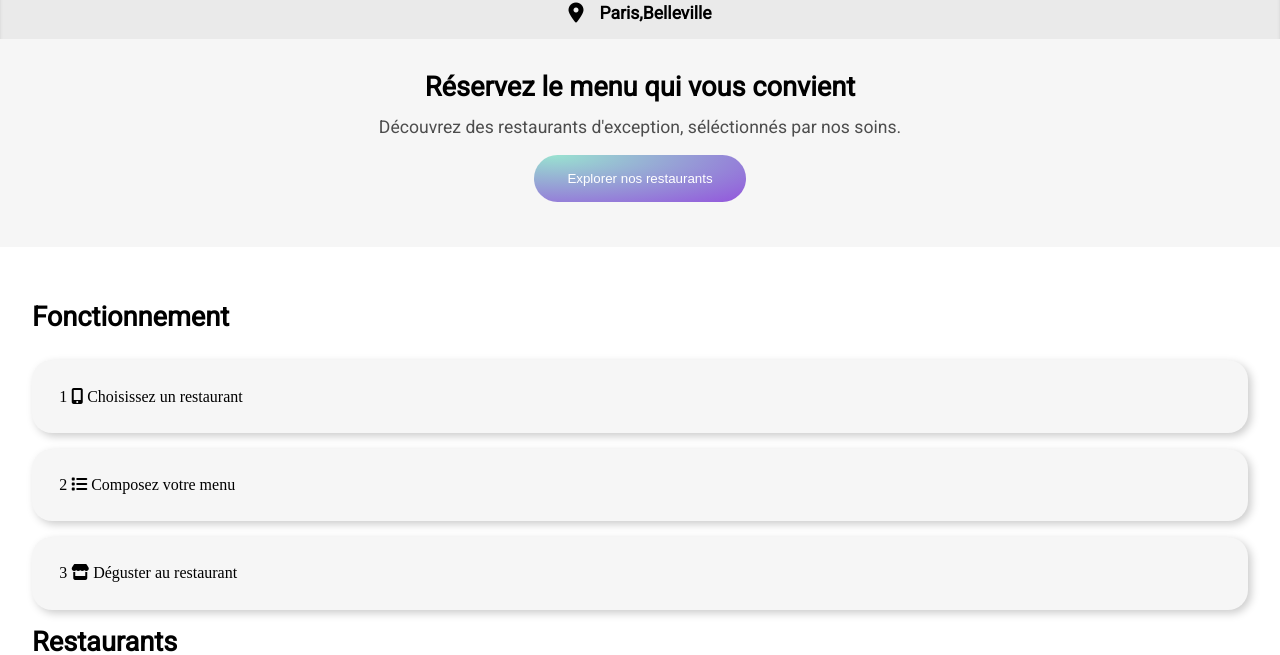
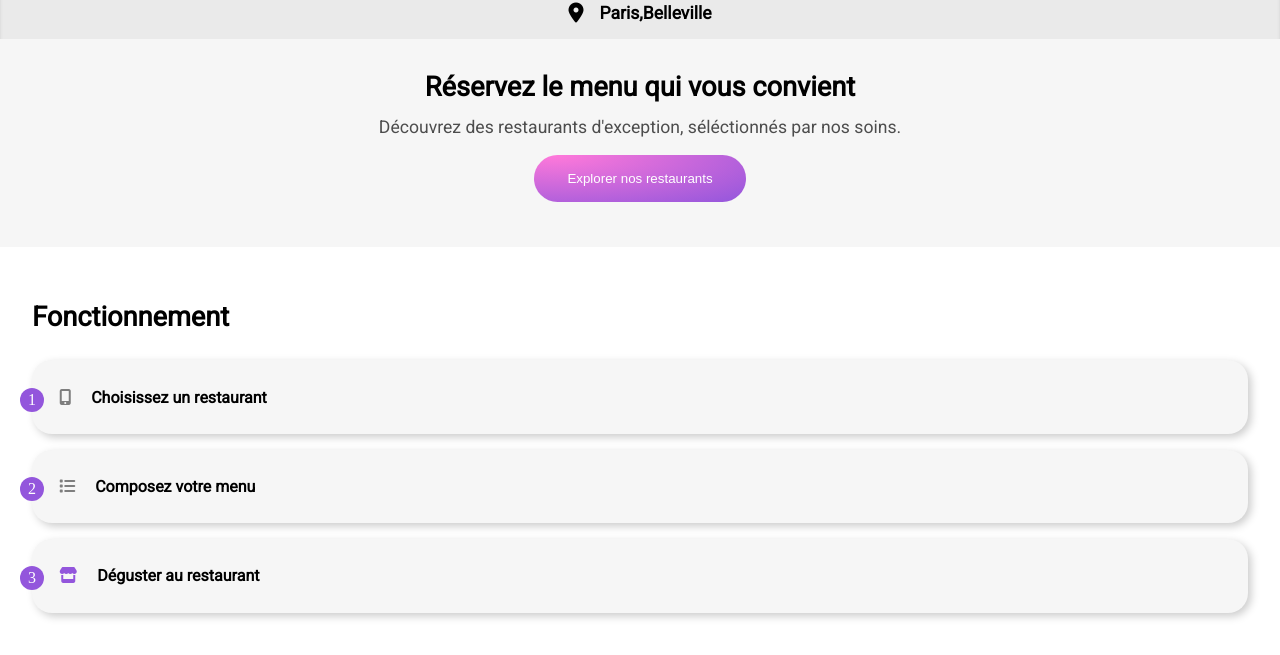
Before and after one commit to brianthiely/Css_animations_OhmyFood, a website: page index.html in a window 1280 px wide. Shown: the part 72-727 px from the top of the page. Drawn offline with Linux system fonts and the light colour scheme; a web font is replaced by a local one.

Commit message:
section function sass finish

```diff
--- a/index.html
+++ b/index.html
@@ -33,11 +33,11 @@
             <h2 class="function__title">Fonctionnement</h2>
             <ol class="function-list">
                 <li class="function-list__step">
-                    <i class="fas fa-mobile-alt function-list__icone"></i>
+                <i class="fas fa-mobile-alt function-list__icone"></i>
                 <span class="function-list__text">Choisissez un restaurant</span></li>
                 <li class="function-list__step"><i class="fas fa-list function-list__icone"></i>
                 <span class="function-list__text">Composez votre menu</span></li>
-                <li class="function-list__step"><i class="fas fa-store function-list__icone"></i>
+                <li class="function-list__step"><i class="fas fa-store function-list__icone--purple"></i>
                 <span class="function-list__text">Déguster au restaurant</span></li>
             </ol>
         </section>
--- a/sass/base/_typography.scss
+++ b/sass/base/_typography.scss
@@ -10,3 +10,8 @@ h2, h3, p {
     margin: 0;
     padding: 0;
 }
+
+.function-list__text {
+    font-family: Roboto;
+    font-weight: bold;
+}
--- a/sass/main.scss
+++ b/sass/main.scss
@@ -2,8 +2,8 @@
 @import "./utils/variables";
 @import "./base/typography";
 @import "./pages/geoloc";
+@import "./pages/function";
 @import "./pages/home";
-@import "./pages/function";
 @import "./layouts/header";
 @import "./layouts/footer";
 @import "./components/button";
--- a/sass/pages/_function.scss
+++ b/sass/pages/_function.scss
@@ -3,11 +3,18 @@
     margin-bottom: 1em;
 }
 
+
+.function-list__icone--purple {
+    color: $color-primary;
+}
+
+
+
 .function-list {
     list-style-type: none;
     padding: 0;
     counter-reset: numbStep;
-
+    margin-bottom: 3em;
 
     &__step {
         border-radius: 20px;
@@ -15,10 +22,31 @@
         padding: 1.7em;
         margin-bottom: 1em;
         box-shadow: 0.2em 0.2em 0.5em #ccc;
+        position: relative;
 
-        &::before {
+          &::before {
             counter-increment: numbStep 1;
             content: counter(numbStep) " ";
+            background: $color-primary;
+            height: 1.5rem;
+            width: 1.5rem;
+            border-radius: 100px;
+            display: flex;
+            justify-content: center;
+            align-items: center;
+            color: white;
+            position: absolute;
+            left: -0.75em;
+            }
+    }
+
+    &__icone{
+        color: #7e7e7e;
+        margin-right: 1em;
+
+        &--purple {
+            margin-right: 1em;
         }
     }
+
 }
--- a/sass/utils/_variables.scss
+++ b/sass/utils/_variables.scss
@@ -1,4 +1,4 @@
        // couleurs du site
 $color-primary: #9356DC;
 $color-secondary: #FF79DA ;
-$color-secondary: #99E2D0;
+$color-tertiary: #99E2D0;
```
Also changed, not shown: public/css/style.css, 1 other file.
